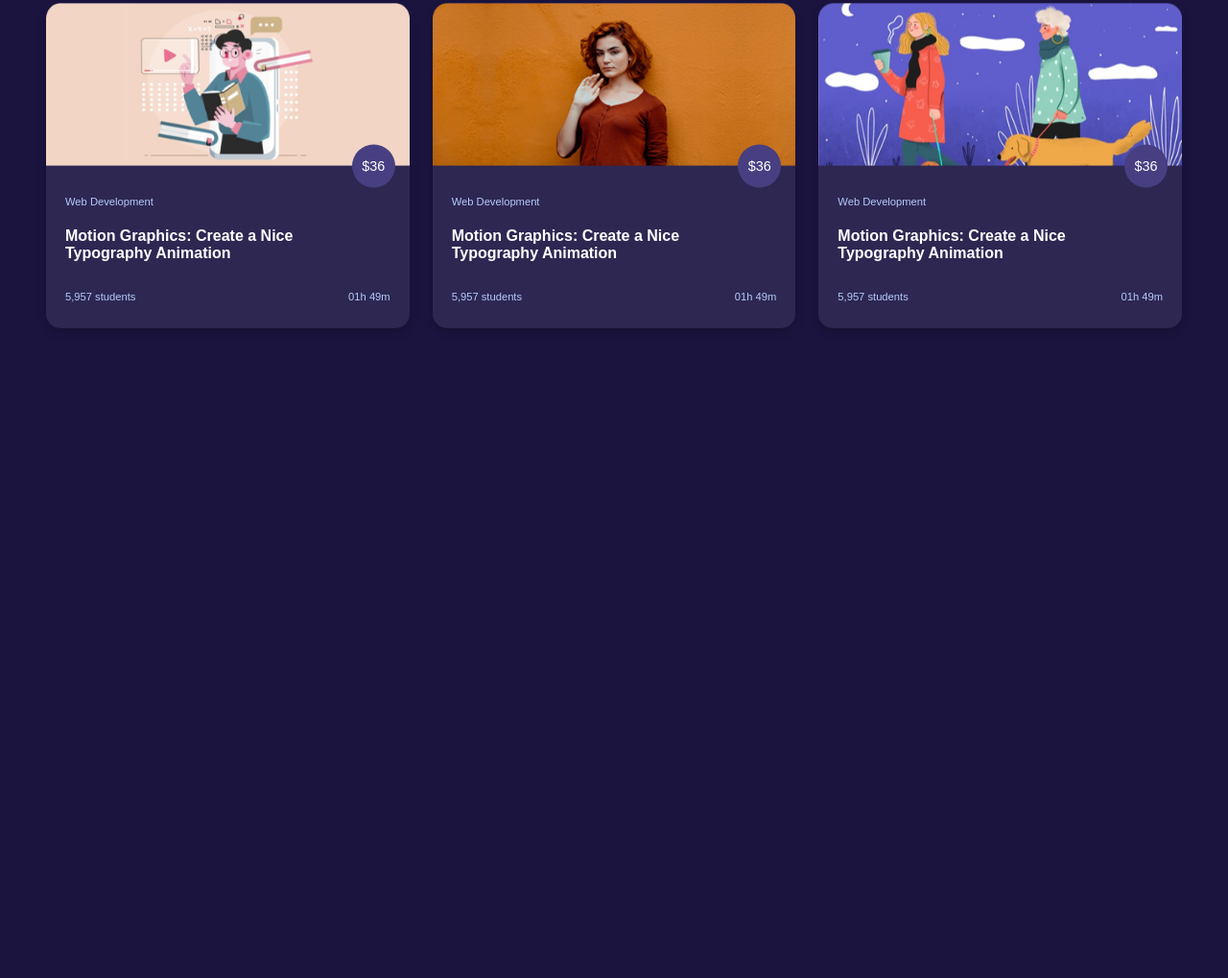
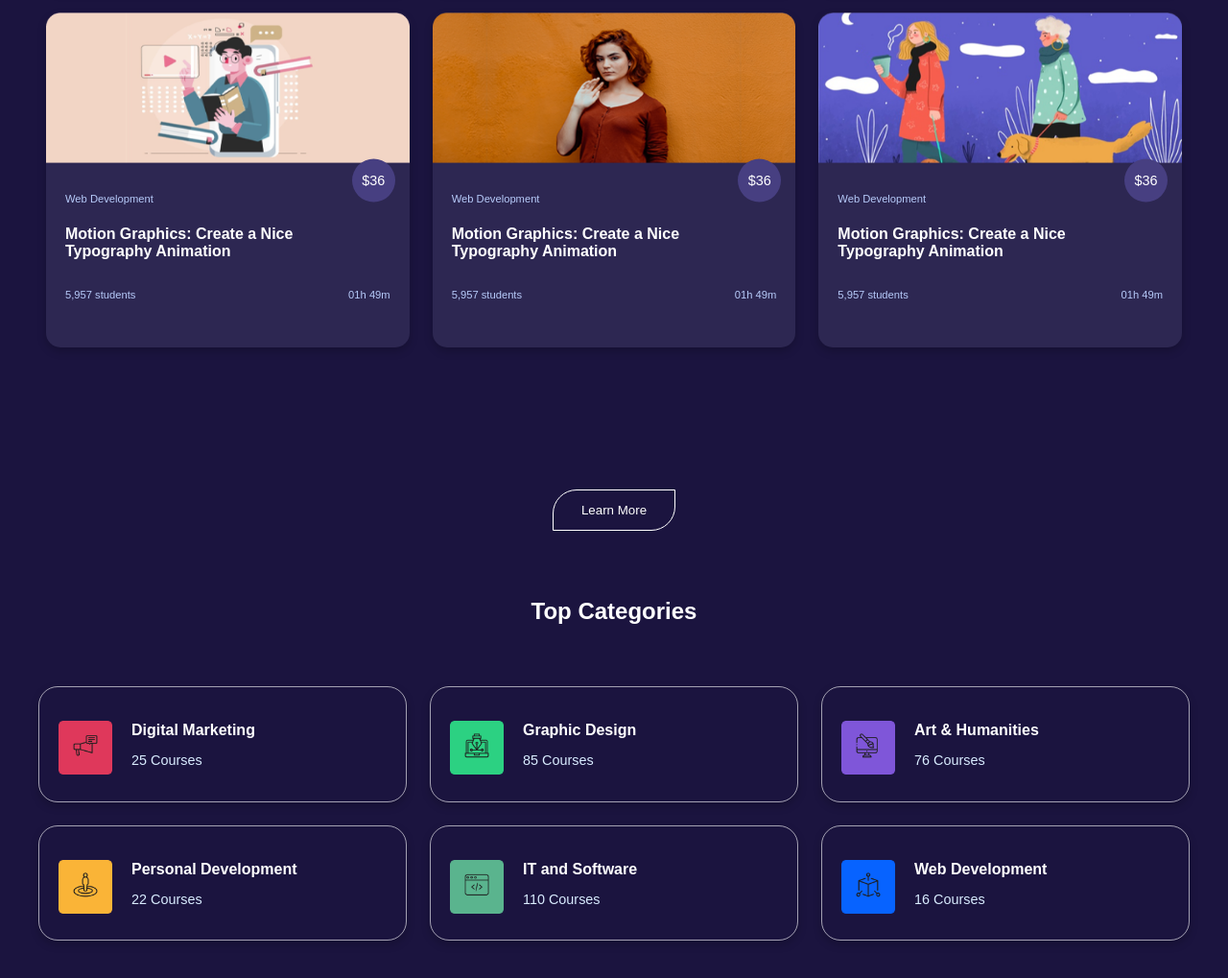
Before and after one commit to eman-2001-fep/SASS_Educational_LandingPage, a plain HTML site: page index.html in a window 1280 px wide. Shown: the part 1645-2664 px from the top of the page at 96% size. Before the commit the page ends 2015 px from the top, so only its background shows below. Drawn offline with Linux system fonts and the light colour scheme.

Commit message:
add categories

```diff
--- a/index.html
+++ b/index.html
@@ -163,6 +163,60 @@
       </div>
     </div>
   </section>
+  <section class="categories">
+    <button>Learn More</button>
+    <h2>Top Categories</h2>
+    <div class="categories-grid">
+        <div class="category-card">
+            <img src="images/category_1.png" alt="Digital Marketing">
+            <div class="category-info">
+                <h3>Digital Marketing</h3>
+                <p>25 Courses</p>
+            </div>
+        </div>
+
+        <div class="category-card">
+            <img src="images/category_2.png" alt="Graphic Design">
+            <div class="category-info">
+                <h3>Graphic Design</h3>
+                <p>85 Courses</p>
+            </div>
+        </div>
+
+        <div class="category-card">
+            <img src="images/category_3.png" alt="Art & Humanities">
+            <div class="category-info">
+                <h3>Art & Humanities</h3>
+                <p>76 Courses</p>
+            </div>
+        </div>
+
+        <div class="category-card">
+            <img src="images/category_4.png" alt="Personal Development">
+            <div class="category-info">
+                <h3>Personal Development</h3>
+                <p>22 Courses</p>
+            </div>
+        </div>
+
+        <div class="category-card">
+            <img src="images/category_5.png" alt="IT and Software">
+            <div class="category-info">
+                <h3>IT and Software</h3>
+                <p>110 Courses</p>
+            </div>
+        </div>
+
+        <div class="category-card">
+            <img src="images/category_6.png" alt="Web Development">
+            <div class="category-info">
+                <h3>Web Development</h3>
+                <p>16 Courses</p>
+            </div>
+        </div>
+    </div>
+</section>
+
 </body>
 
 </html>
--- /dev/null
+++ b/scss/_category.scss
@@ -0,0 +1,56 @@
+//_categoty.scss
+.categories {
+    text-align: center;
+    margin: 8rem 2rem;
+    color: $text-color;
+    button{
+        @include button-style();
+        margin-bottom: 50px;
+
+    }
+
+    h2 {
+        font-size: $font-lg;
+        font-weight: bold;
+        margin-bottom: 4rem;
+    }
+
+    .categories-grid {
+
+        @include grid-layout(1, 2, 3); // Using the mixin for responsive grid layout
+
+
+        .category-card {
+            display: flex;
+            gap: 20px;
+                background-color: transparent;
+                border: 0.8px solid $border-color;
+                border-radius: 20px;
+                padding: 20px;
+                text-align: left;
+                box-shadow: 0px 4px 10px rgba(0, 0, 0, 0.2);
+                transition: transform 0.3s ease, box-shadow 0.3s ease;
+            img {
+                text-align: center;
+                margin-top: 15px;
+                width: 3.5rem;
+                height: 3.5rem;
+            }
+
+            .category-info {
+                text-align: left;
+
+                h3 {
+                    font-size: $font-md;
+                    font-weight: 600;
+                    margin-bottom: 0.5rem;
+                }
+
+                p {
+                    font-size: $font-sm;
+                    color: $text-light;
+                }
+            }
+        }
+    }
+}
--- a/scss/_courses.scss
+++ b/scss/_courses.scss
@@ -27,12 +27,13 @@
 
         img {
             width: 100%;
-            height: 50%;
+            height: 45%;
         }
 
         .card-info {
             padding: 20px;
             color: #ffffff;
+            margin-bottom: 10px;
 
             p {
                 color: $accent-color;
--- a/scss/_variables.scss
+++ b/scss/_variables.scss
@@ -8,6 +8,7 @@ $card-bg: #2D2752;
 $button-hover: slategray;
 $price-bg: #473f81;
 $accent-color: #B7CBFA;
+$text-light:#D9ECFF;
 
 
 // Font Sizes
--- a/scss/main.scss
+++ b/scss/main.scss
@@ -4,6 +4,8 @@
 @import "hero";
 @import "partners";
 @import "courses";
+@import "category";
+
 
 
 
```
Also changed, not shown: css/main.css, 1 other file. Lines whose indentation alone changed are shown as unchanged.
